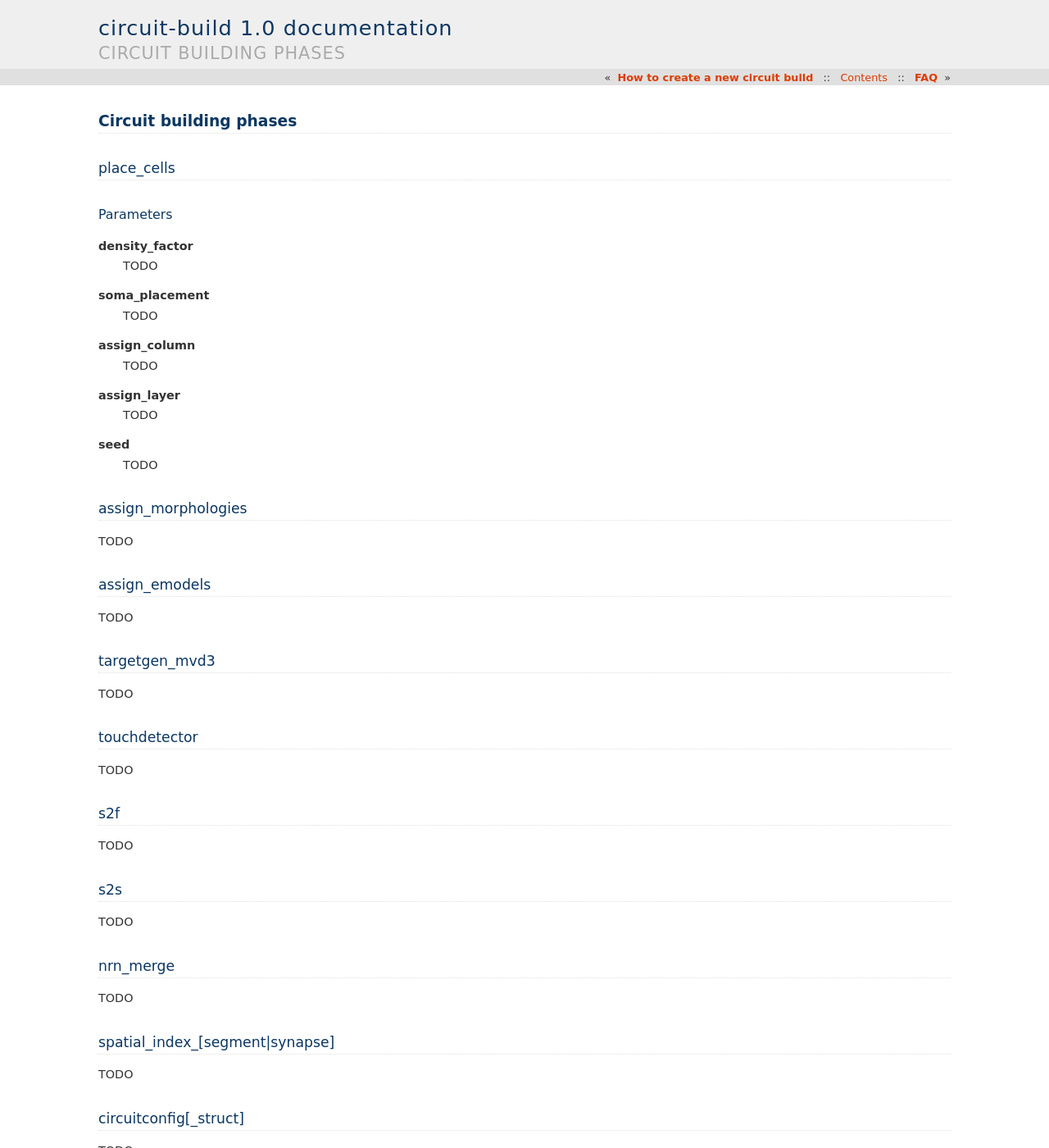
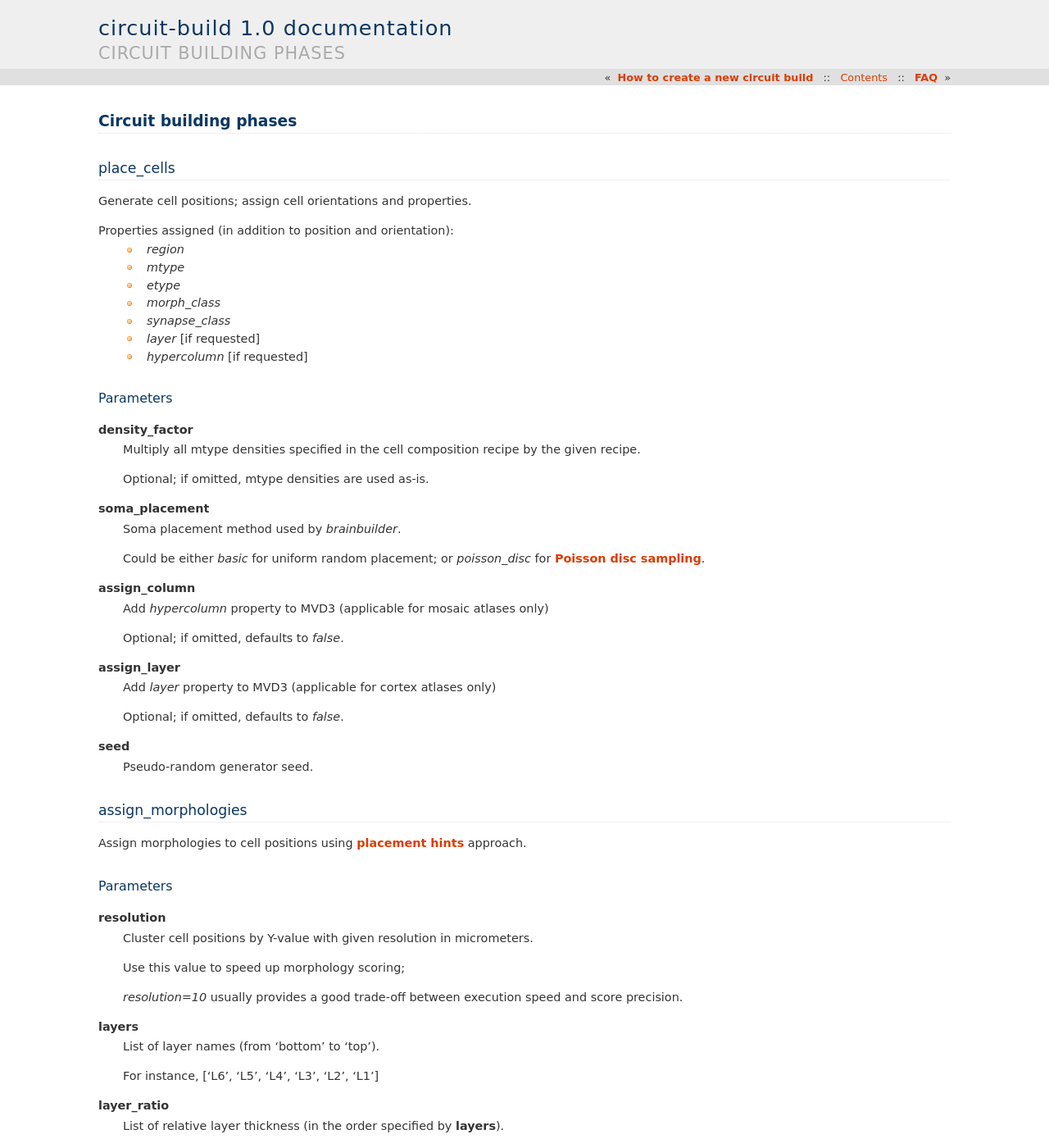
Before and after one commit to BlueBrain/circuit-build, a Sphinx documentation site: the page built from doc/source/phases.rst, in a window 1280 px wide and 1400 px high. Shown: the whole window at 82% size. Built offline with Sphinx 7.4.7, drawn with Linux system fonts in a browser that asks for light colours; some of the changed text lies outside the part shown.

Commit message:
Added brief description for each phase config
Change-Id: Ia2ed4ae4783c6a61cb42716addbcebfee3b39d1a

```diff
--- a/doc/source/phases.rst
+++ b/doc/source/phases.rst
@@ -8,75 +8,167 @@ Circuit building phases
 place_cells
 -----------
 
+Generate cell positions; assign cell orientations and properties.
+
+Properties assigned (in addition to position and orientation):
+    - *region*
+    - *mtype*
+    - *etype*
+    - *morph_class*
+    - *synapse_class*
+    - *layer* [if requested]
+    - *hypercolumn* [if requested]
+
 Parameters
 ~~~~~~~~~~
 
 **density_factor**
-    TODO
+    Multiply all mtype densities specified in the cell composition recipe by the given recipe.
+
+    Optional; if omitted, mtype densities are used as-is.
 
 **soma_placement**
-    TODO
+    Soma placement method used by `brainbuilder`.
+
+    Could be either *basic* for uniform random placement; or *poisson_disc* for `Poisson disc sampling <https://bbpteam.epfl.ch/project/spaces/display/BBPNSE/On+sampling+methods+to+generate+cell+positions>`_.
 
 **assign_column**
-    TODO
+    Add *hypercolumn* property to MVD3 (applicable for mosaic atlases only)
+
+    Optional; if omitted, defaults to *false*.
 
 **assign_layer**
-    TODO
+    Add *layer* property to MVD3 (applicable for cortex atlases only)
+
+    Optional; if omitted, defaults to *false*.
 
 **seed**
-    TODO
+    Pseudo-random generator seed.
 
 .. _ref-phase-assign-morphologies:
 
 assign_morphologies
 -------------------
 
-TODO
+Assign morphologies to cell positions using `placement hints <https://bbpteam.epfl.ch/documentation/placement-algorithm-1.0/index.html>`_ approach.
+
+Parameters
+~~~~~~~~~~
+
+**resolution**
+    Cluster cell positions by Y-value with given resolution in micrometers.
+
+    Use this value to speed up morphology scoring;
+
+    *resolution=10* usually provides a good trade-off between execution speed and score precision.
+
+
+**layers**
+    List of layer names (from 'bottom' to 'top').
+
+    For instance, ['L6', 'L5', 'L4', 'L3', 'L2', 'L1']
+
+**layer_ratio**
+    List of relative layer thickness (in the order specified by **layers**).
+
+**alpha**
+    Use `score ** alpha` as morphology choice probability.
+
+**ntasks**
+    Number of Spark tasks to use for scoring.
+
+**seed**
+    Pseudo-random generator seed.
 
 .. _ref-phase-assign-emodels:
 
 assign_emodels
 --------------
 
-TODO
+Add *me_combo* property to MVD3.
+
+Parameters
+~~~~~~~~~~
+
+**seed**
+    Pseudo-random generator seed.
 
 targetgen_mvd3
 --------------
 
-TODO
+Generate *start.target* file.
 
 .. _ref-phase-touchdetector:
 
 touchdetector
 -------------
 
-TODO
+Write sbatch script for running `TouchDetector <https://bbpteam.epfl.ch/documentation/touchdetector-4.3.1-2017.10dev/index.html>`_ on BlueGene.
+
+Parameters
+~~~~~~~~~~
+
+**account**
+    SBATCH_ACCOUNT
+
+**partition**
+    SBATCH_PARTITION
+
+**nodes**
+    SBATCH_NNODES
+
+**ntasks**
+    SBATCH_NTASKS
+
+**time**
+    SBATCH_TIMELIMIT
 
 .. _ref-phase-s2f:
 
 s2f
 ---
 
-TODO
+Write sbatch script for running `Functionalizer <https://bbpteam.epfl.ch/documentation/functionalizer-3.11.0/index.html>`_ on BlueGene (with synapse pruning **enabled**).
+
+Parameters
+~~~~~~~~~~
+
+**account**
+    SBATCH_ACCOUNT
+
+**partition**
+    SBATCH_PARTITION
+
+**nodes**
+    SBATCH_NNODES
+
+**ntasks**
+    SBATCH_NTASKS
+
+**time**
+    SBATCH_TIMELIMIT
 
 .. _ref-phase-s2s:
 
 s2s
 ---
 
-TODO
+Write sbatch script for running `Functionalizer <https://bbpteam.epfl.ch/documentation/functionalizer-3.11.0/index.html>`_ on BlueGene (with synapse pruning **disabled**).
 
-nrn_merge
----------
+Parameters
+~~~~~~~~~~
 
-TODO
+**account**
+    SBATCH_ACCOUNT
 
-spatial_index_[segment|synapse]
--------------------------------
+**partition**
+    SBATCH_PARTITION
 
-TODO
+**nodes**
+    SBATCH_NNODES
 
-circuitconfig[_struct]
-----------------------
+**ntasks**
+    SBATCH_NTASKS
 
-TODO
+**time**
+    SBATCH_TIMELIMIT
```
